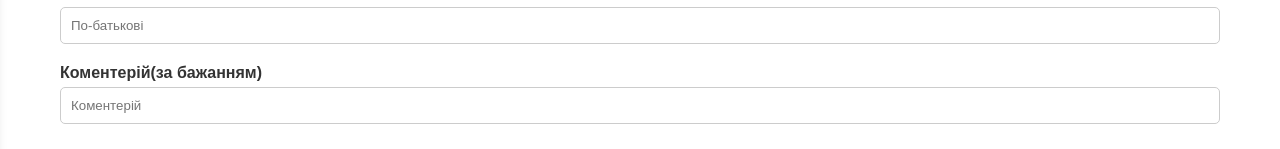
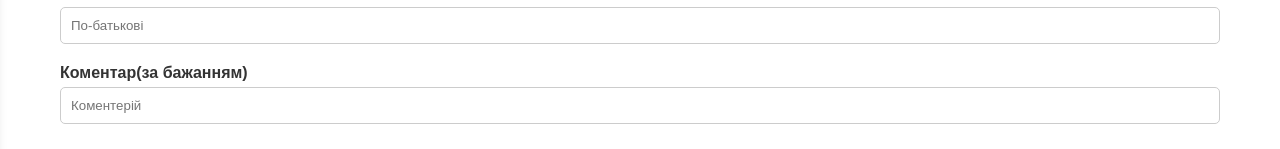
Before and after one commit to NktZhchnk/vueShop, a Vue app: page /uiConfirmationOrder in a window 1280 px wide. Shown: the part 469-618 px from the top of the page. Built offline with nearby package versions, Linux system fonts and the light colour scheme; no server answers; a web font is replaced by a local one.

Commit message:
fix poshta

```diff
--- a/src/components/ProductDetails.vue
+++ b/src/components/ProductDetails.vue
@@ -104,11 +104,11 @@ const addToCart = () => {
       sessionStorage.setItem('cartProducts', JSON.stringify(store.cartProducts));
       console.log('Товар добавлен в корзину3:', newCartProduct);
     } else {
-      alert('Этот товар уже добавлен в корзину.');
+      alert('Цей товар вже доданий до кошика.');
     }
     countProduct.value = 1;
   } else {
-    alert('Пожалуйста, выберите вариант товара перед добавлением в корзину.');
+    alert('Будь ласка, оберіть варіант товару перед додаванням до кошика.');
   }
 };
 
--- a/src/components/UiConfirmationOrder.vue
+++ b/src/components/UiConfirmationOrder.vue
@@ -268,7 +268,7 @@ let checkBtn = ref(true);
           <input class="inp-surname" v-model="surname" @input="validateText" placeholder="По-батькові"/>
         </div>
         <div class="input-group">
-          <label>Коментерій(за бажанням)</label>
+          <label>Коментар(за бажанням)</label>
           <input v-model="comment" placeholder="Коментерій"/>
         </div>
       </div>
```
